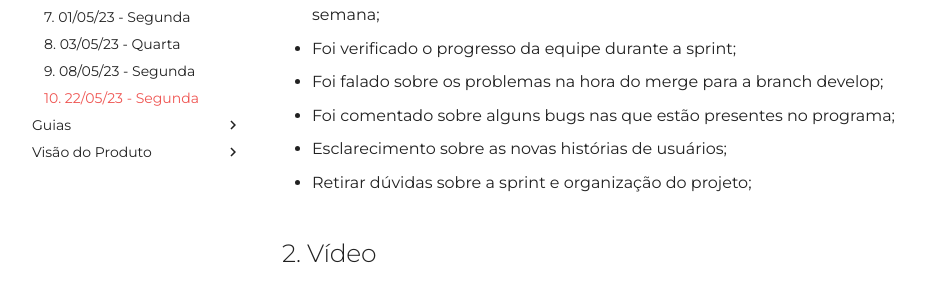
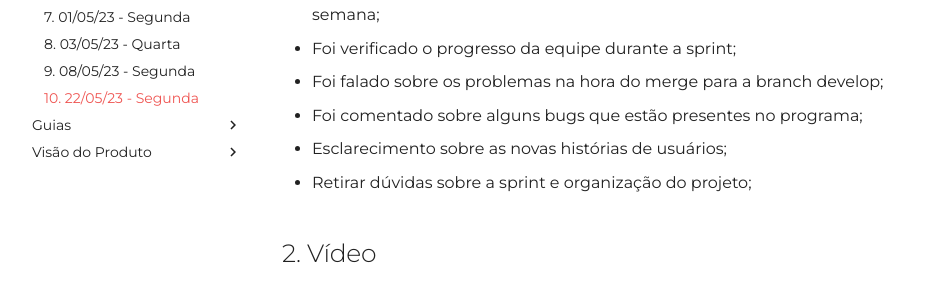
Before and after one commit to DITGO/2023-1-Schedula-Doc, an MkDocs documentation site: the page built from docs/atas/22_05_23.md, in a window 1280 px wide and 1208 px high, cut to the strip 363-650 px from the top of the window. Shown: the whole strip, without its empty margins (14-939 px from the left). Built offline with MkDocs 1.6.1 and Material for MkDocs 9.7.7, drawn with Linux system fonts in a browser that asks for light colours; some web fonts are replaced; comment, search, counter and statistics services are not loaded; some of the changed text lies outside the part shown.

Commit message:
Adding corrections

```diff
--- a/docs/atas/22_05_23.md
+++ b/docs/atas/22_05_23.md
@@ -9,7 +9,7 @@ Os pontos que mais foram debatidos foram:
 - Foi falado sobre a nova dinâmica da equipe, onde será gerado release toda semana;
 - Foi verificado o progresso da equipe durante a sprint;
 - Foi falado sobre os problemas na hora do merge para a branch develop;
-- Foi comentado sobre alguns bugs nas que estão presentes no programa;
+- Foi comentado sobre alguns bugs que estão presentes no programa;
 - Esclarecimento sobre as novas histórias de usuários;
 - Retirar dúvidas sobre a sprint e organização do projeto;
 
```
Also changed, not shown: other parts of docs/atas/22_05_23.md (+1 -0 lines).
